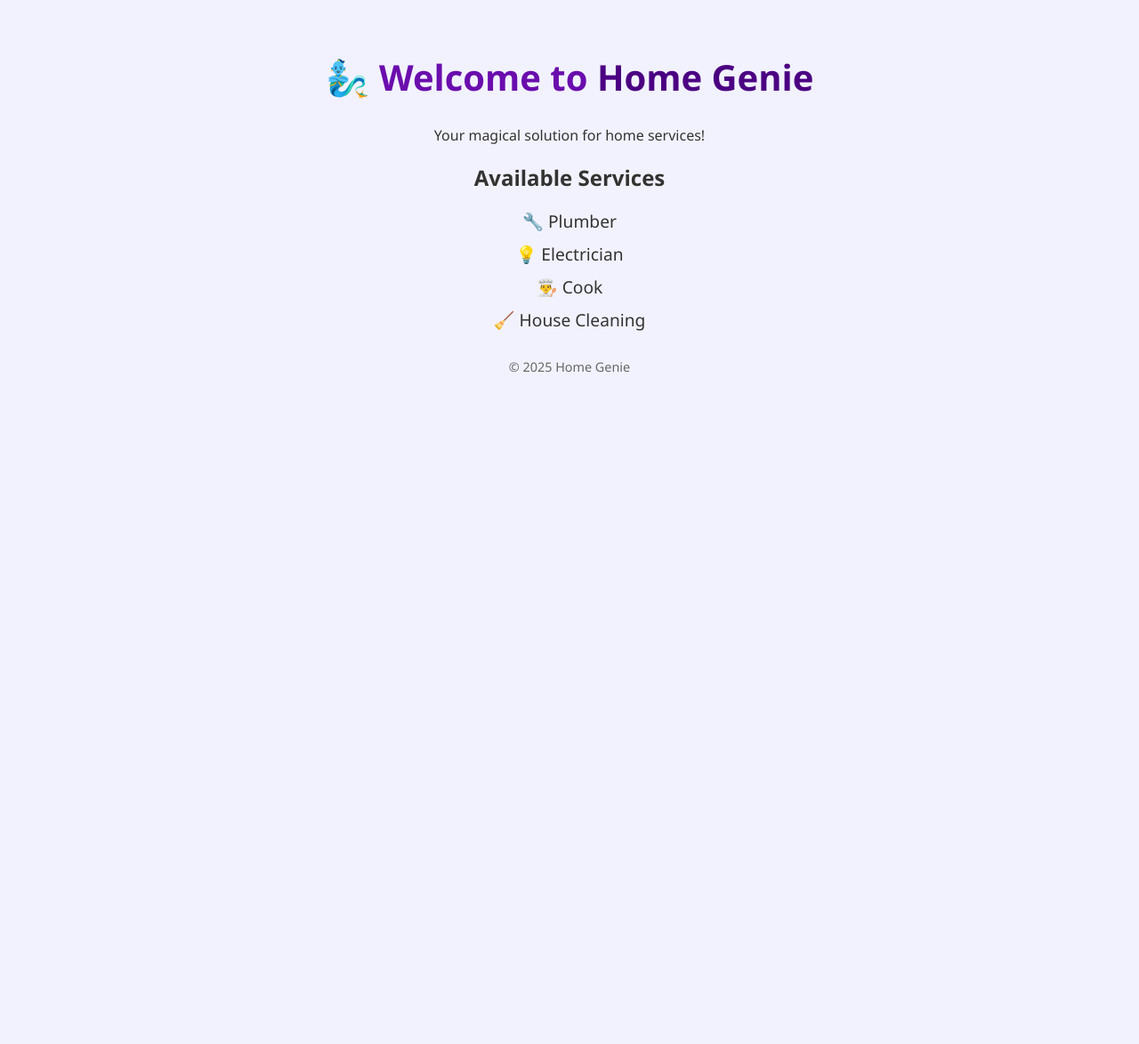
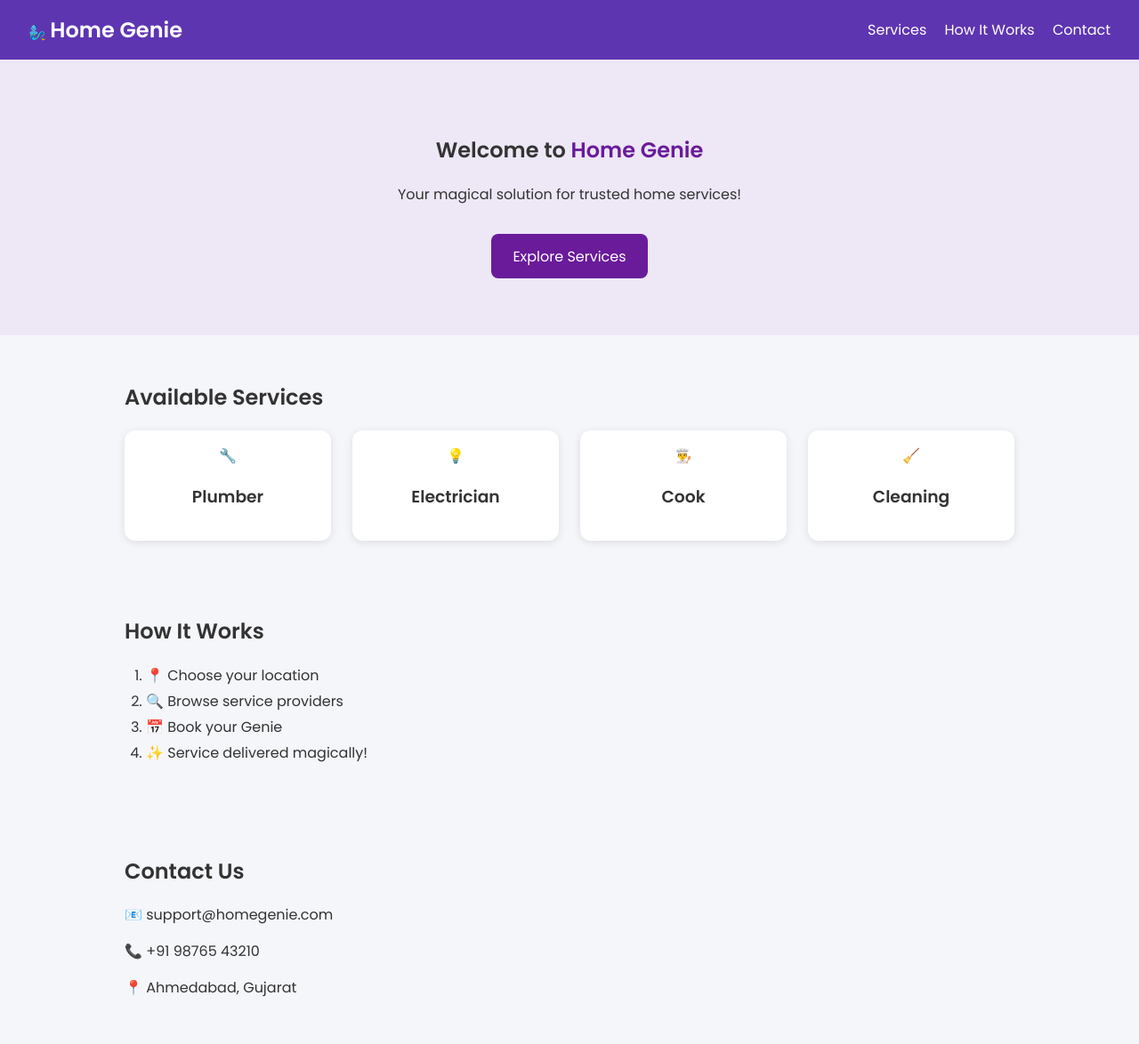
Before and after one commit to DiscordHindi/GenieHands, a plain HTML site: page index.html in a window 1280 px wide. Shown: the top 1174 px of the page at 89% size. Before the commit the page ends 800 px from the top, so only its background shows below. Drawn offline with Linux system fonts and the light colour scheme.

Commit message:
Upgraded to professional version

```diff
--- a/index.html
+++ b/index.html
@@ -3,23 +3,57 @@
 <head>
   <meta charset="UTF-8" />
   <meta name="viewport" content="width=device-width, initial-scale=1.0" />
-  <title>Home Genie 🧞‍♂️</title>
+  <title>Home Genie - Magical Home Services</title>
   <link rel="stylesheet" href="style.css" />
+  <link href="https://fonts.googleapis.com/css2?family=Poppins:wght@400;600&display=swap" rel="stylesheet" />
 </head>
 <body>
-  <div class="container">
-    <h1>🧞‍♂️ Welcome to <span>Home Genie</span></h1>
-    <p>Your magical solution for home services!</p>
+  <header>
+    <div class="logo">🧞‍♂️ <span>Home Genie</span></div>
+    <nav>
+      <a href="#services">Services</a>
+      <a href="#how">How It Works</a>
+      <a href="#contact">Contact</a>
+    </nav>
+  </header>
 
+  <section class="hero">
+    <h1>Welcome to <span class="highlight">Home Genie</span></h1>
+    <p>Your magical solution for trusted home services!</p>
+    <a href="#services" class="cta">Explore Services</a>
+  </section>
+
+  <section id="services" class="services">
     <h2>Available Services</h2>
-    <ul>
-      <li>🔧 Plumber</li>
-      <li>💡 Electrician</li>
-      <li>👨‍🍳 Cook</li>
-      <li>🧹 House Cleaning</li>
-    </ul>
+    <div class="service-grid">
+      <div class="card">🔧 <h3>Plumber</h3></div>
+      <div class="card">💡 <h3>Electrician</h3></div>
+      <div class="card">👨‍🍳 <h3>Cook</h3></div>
+      <div class="card">🧹 <h3>Cleaning</h3></div>
+    </div>
+  </section>
 
-    <footer>© 2025 Home Genie</footer>
-  </div>
+  <section id="how" class="how-it-works">
+    <h2>How It Works</h2>
+    <ol>
+      <li>📍 Choose your location</li>
+      <li>🔍 Browse service providers</li>
+      <li>📅 Book your Genie</li>
+      <li>✨ Service delivered magically!</li>
+    </ol>
+  </section>
+
+  <section id="contact" class="contact">
+    <h2>Contact Us</h2>
+    <p>📧 support@homegenie.com</p>
+    <p>📞 +91 98765 43210</p>
+    <p>📍 Ahmedabad, Gujarat</p>
+  </section>
+
+  <footer>
+    <p>© 2025 Home Genie. Made with 💜 in India.</p>
+  </footer>
+
+  <script src="script.js"></script>
 </body>
 </html>
--- a/script.js
+++ b/script.js
@@ -0,0 +1 @@
+console.log("Welcome to Home Genie!");
--- a/style.css
+++ b/style.css
@@ -1,39 +1,86 @@
 body {
-  background-color: #f2f2ff;
-  font-family: 'Segoe UI', sans-serif;
+  margin: 0;
+  font-family: 'Poppins', sans-serif;
+  background: #f5f6fa;
   color: #333;
-  margin: 0;
-  padding: 0;
 }
 
-.container {
-  max-width: 600px;
-  margin: auto;
-  padding: 2rem;
-  text-align: center;
+header {
+  background: #5e35b1;
+  padding: 1rem 2rem;
+  color: #fff;
+  display: flex;
+  justify-content: space-between;
+  align-items: center;
 }
 
-h1 {
-  color: #6a0dad;
-  font-size: 2.5rem;
+.logo span {
+  font-weight: bold;
+  font-size: 1.5rem;
 }
 
-h1 span {
-  color: #4b0082;
+nav a {
+  margin-left: 1rem;
+  color: #fff;
+  text-decoration: none;
 }
 
-ul {
-  list-style: none;
-  padding: 0;
-  font-size: 1.2rem;
+.hero {
+  text-align: center;
+  padding: 4rem 1rem;
+  background: #ede7f6;
 }
 
-li {
-  margin: 10px 0;
+.hero .highlight {
+  color: #6a1b9a;
+  font-weight: bold;
+}
+
+.cta {
+  margin-top: 1rem;
+  display: inline-block;
+  background: #6a1b9a;
+  color: #fff;
+  padding: 0.8rem 1.5rem;
+  border-radius: 8px;
+  text-decoration: none;
+}
+
+.services, .how-it-works, .contact {
+  padding: 2rem 1rem;
+  max-width: 1000px;
+  margin: auto;
+}
+
+.service-grid {
+  display: grid;
+  grid-template-columns: repeat(auto-fit, minmax(160px, 1fr));
+  gap: 1.5rem;
+  margin-top: 1rem;
+}
+
+.card {
+  background: #fff;
+  border-radius: 12px;
+  padding: 1rem;
+  text-align: center;
+  box-shadow: 0 2px 10px rgba(0,0,0,0.1);
+  transition: transform 0.2s ease;
+}
+
+.card:hover {
+  transform: scale(1.05);
+}
+
+.how-it-works ol {
+  padding-left: 1.5rem;
+  line-height: 1.8;
 }
 
 footer {
-  margin-top: 30px;
-  font-size: 0.9rem;
-  color: #666;
+  text-align: center;
+  padding: 1rem;
+  background: #5e35b1;
+  color: #fff;
+  margin-top: 2rem;
 }
```
